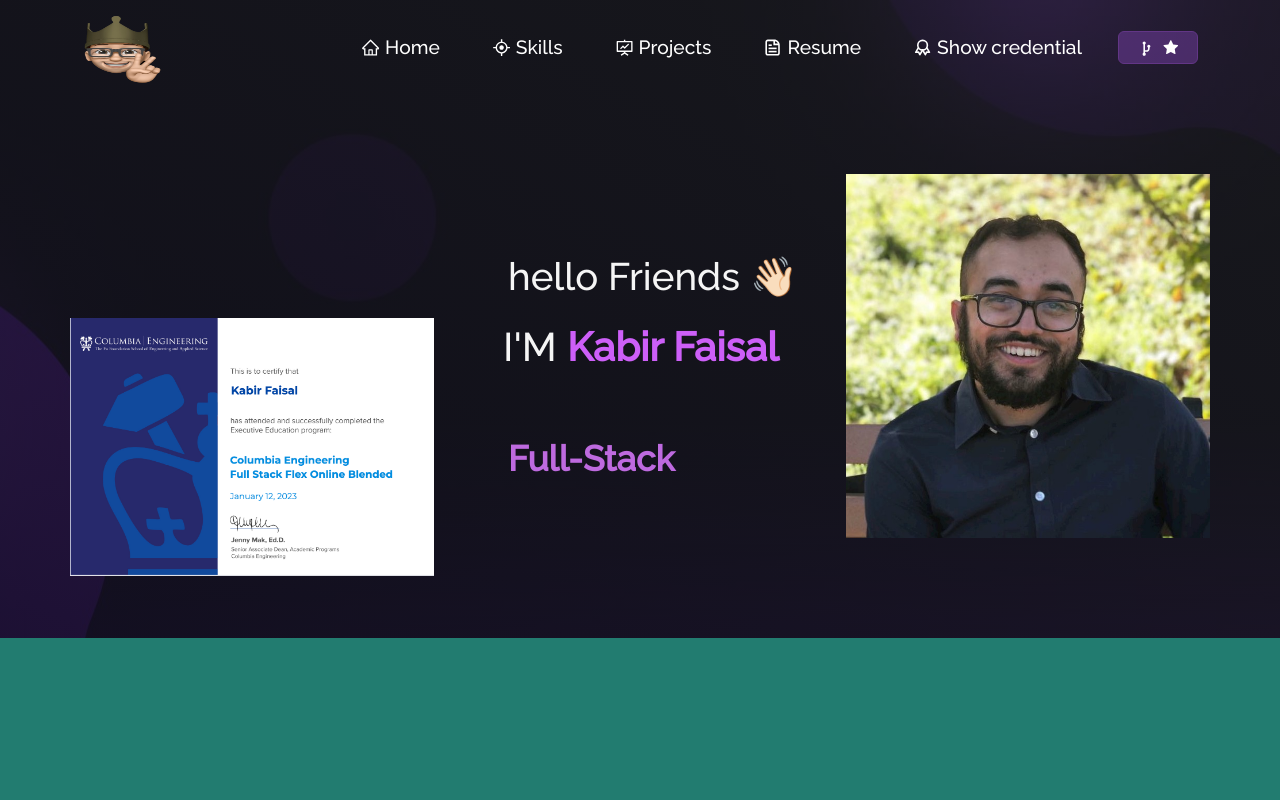
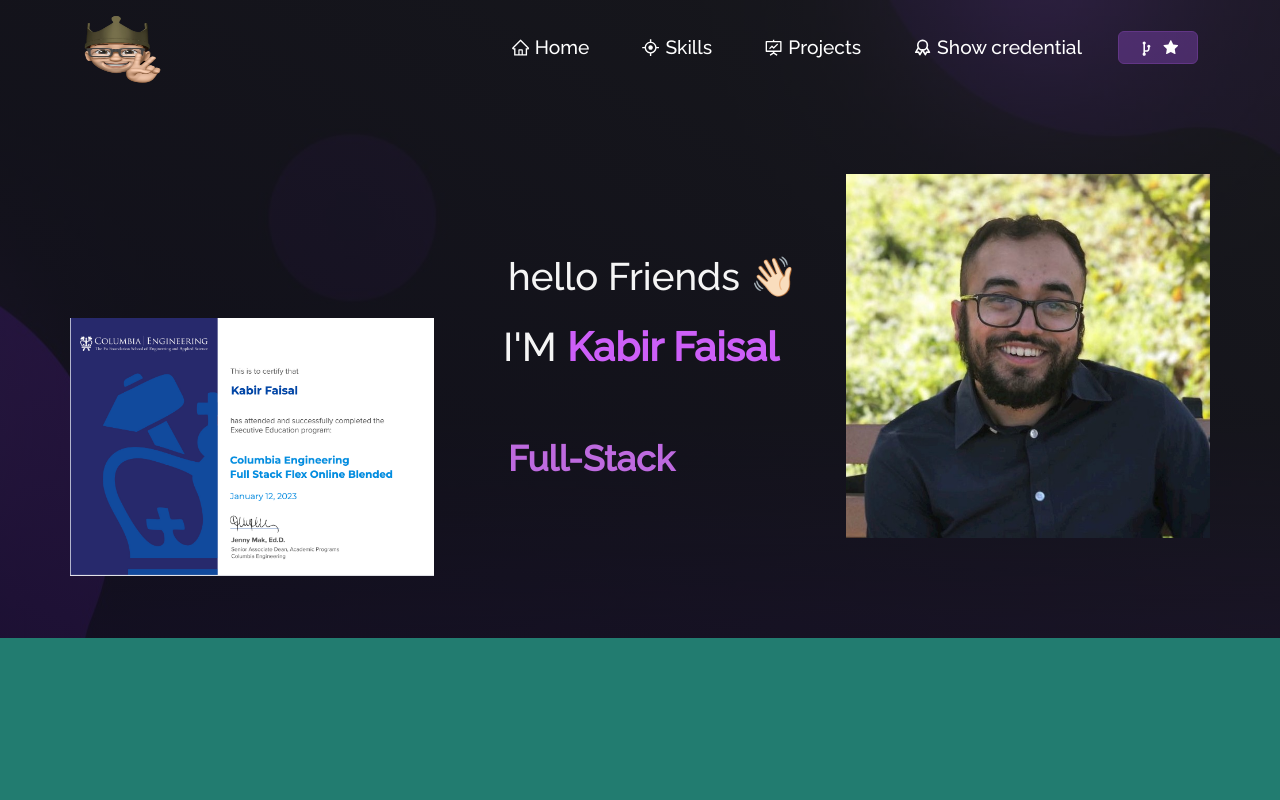
Before and after one commit to kabirfaisal1/myReactProtfolio, a React (Create React App) app: page / in a window 1280 px wide. Shown: the top 800 px of the page. Built offline with nearby package versions, Linux system fonts and the light colour scheme.

Commit message:
disabled resume part

```diff
--- a/src/App.js
+++ b/src/App.js
@@ -40,7 +40,7 @@ function App() {
           <Route path="/" element={<Home />} />
           <Route path="/project" element={<Projects />} />
           <Route path="/skills" element={<Skills />} />
-          <Route path="/resume" element={<Resume />} />
+          {/* <Route path="/resume" element={<Resume />} /> */}
           <Route path="*" element={<Navigate to="/"/>} />
         </Routes>
         <Footer />
--- a/src/components/Navbar.js
+++ b/src/components/Navbar.js
@@ -93,7 +93,7 @@ function NavBar() {
               </Nav.Link>
             </Nav.Item>
 
-            <Nav.Item>
+            {/* <Nav.Item>
               <Nav.Link
                 data-test-id="nav-resume"
                 as={Link}
@@ -102,7 +102,7 @@ function NavBar() {
               >
                 <CgFileDocument style={{ marginBottom: "2px" }} /> Resume
               </Nav.Link>
-            </Nav.Item>
+            </Nav.Item> */}
             <Nav.Item>
               <Nav.Link
                 data-test-id="nav-credential"
```
